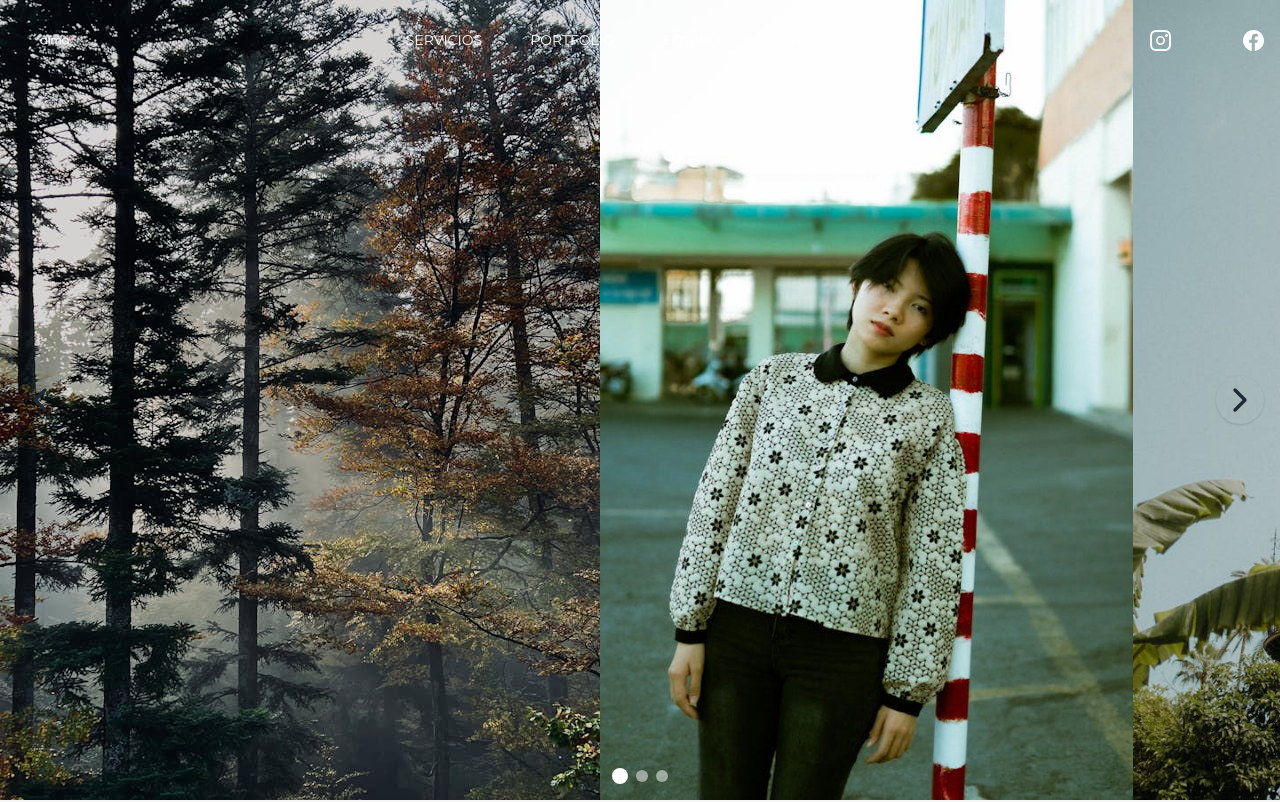
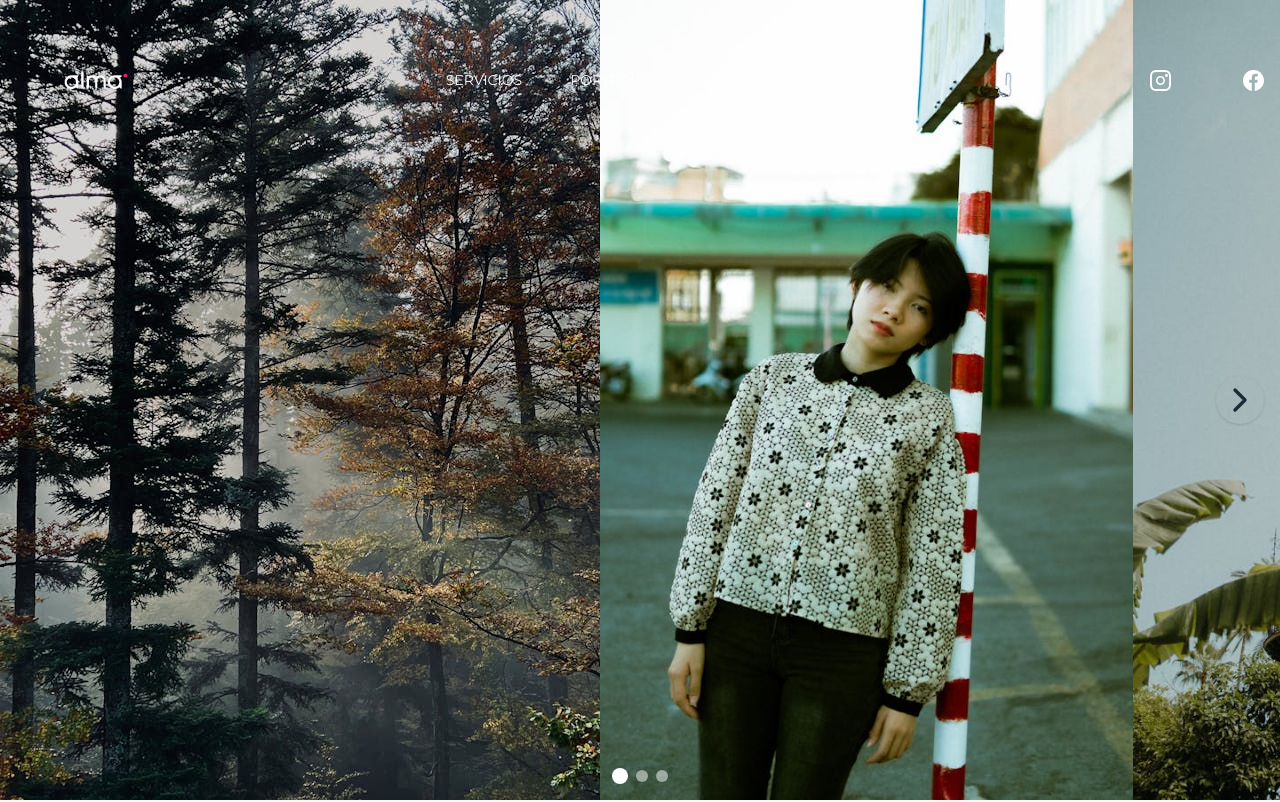
Before and after one commit to FedeNicoletti/almaweb, a React (Vite) app: page / in a window 1280 px wide. Shown: the top 802 px of the page. Built offline with nearby package versions, Linux system fonts and the light colour scheme.

Commit message:
Update Navbar.jsx

```diff
--- a/src/components/Navbar.jsx
+++ b/src/components/Navbar.jsx
@@ -29,8 +29,8 @@ const Navbar = () => {
     >
       <div className="container px-4 mx-auto relative text-sm">
         <div className="flex justify-between items-center">
-          <div className="flex items-center flex-shrink-0">
-            <img className="h-20 w-20 mr-2 object-cover" src={logo} alt="logoalma" />
+          <div className="flex items-center flex-shrink-0 overflow-hidden">
+            <img className="h-40 w-40 mr-2" src={logo} alt="logoalma" />
           </div>
           <ul className="hidden lg:flex ml-14 space-x-12 text-white">
             {navItems.map((item, index) => (
```
